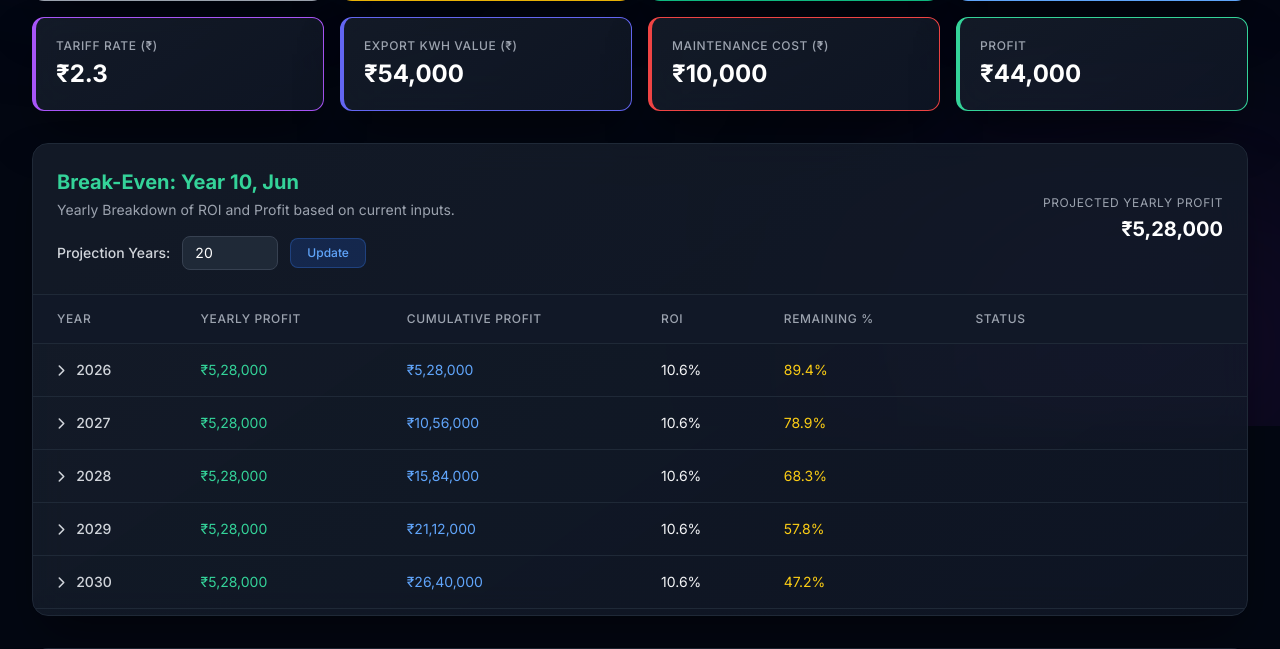
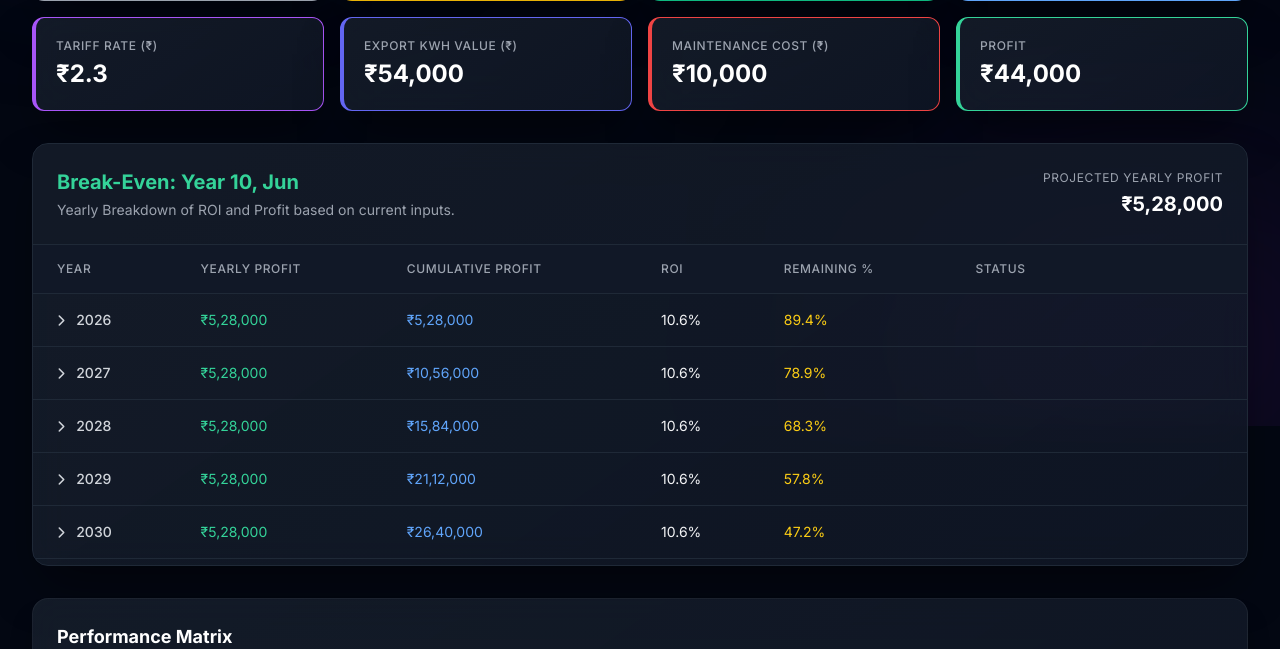
Before and after one commit to puvinpks003-bot/mw_solar_2, a Django app: page /admin-portal/user/6/dashboard/ in a window 1280 px wide. Shown: the part 374-1023 px from the top of the page. Run offline with Django 5.2, Linux system fonts and the light colour scheme; a user stored in the database is signed in; data comes from the database, SQL or seed files in the repository; some libraries are stand-ins or nearby versions.

Commit message:
with new code'

```diff
--- a/solar/views.py
+++ b/solar/views.py
@@ -362,22 +362,28 @@ def get_dashboard_context(request, target_user, view_only=False):
         remaining_pct = max(0, ((sim_project_cost - cumulative) / sim_project_cost) * 100) if sim_project_cost > 0 else 0
         roi_pct = (sim_net_yearly / sim_project_cost * 100) if sim_project_cost > 0 else 0
 
-        # Only add to template projections if it's within the requested projection_years OR it's the break-even year
-        if year <= projection_years or year_is_break_even:
-            sim_projections.append({
-                'year': year,
-                'actual_year': actual_year,
-                'profit': round(sim_net_yearly, 2),
-                'cumulative': round(cumulative, 2),
-                'roi': round(roi_pct, 2),
-                'remaining_pct': round(remaining_pct, 2),
-                'months': months_data,
-                'is_break_even': year_is_break_even,
-                'break_even_month': year_break_even_month
-            })
+        # Add to template projections unconditionally; we will slice it later
+        sim_projections.append({
+            'year': year,
+            'actual_year': actual_year,
+            'profit': round(sim_net_yearly, 2),
+            'cumulative': round(cumulative, 2),
+            'roi': round(roi_pct, 2),
+            'remaining_pct': round(remaining_pct, 2),
+            'months': months_data,
+            'is_break_even': year_is_break_even,
+            'break_even_month': year_break_even_month
+        })
 
-    # Truncate chart data to match the display years (max of requested projection_years or break-even year)
-    display_years = max(projection_years, min_projection_years) if min_projection_years > 0 else projection_years
+    # Enforce minimum projection years if break-even is found
+    if is_break_even_found and projection_years < min_projection_years:
+        projection_years = min_projection_years
+
+    # Truncate chart data to match the display years
+    display_years = projection_years
+
+    # Slice the projections list to only show up to display_years
+    sim_projections = sim_projections[:display_years]
     months_to_display = display_years * 12
     chart_cumulative_data = chart_cumulative_data[:months_to_display]
     chart_investment_data = chart_investment_data[:months_to_display]
@@ -419,7 +425,8 @@ def get_dashboard_context(request, target_user, view_only=False):
                 sim_own_usage=sim_own_usage,
                 sim_tariff_rate=sim_tariff_rate,
                 sim_maint_val=sim_maint_val,
-                sim_tax_pct=sim_tax_pct
+                sim_tax_pct=sim_tax_pct,
+                sim_net_yearly=sim_net_yearly
             )
             context['force_redirect'] = True
             context['new_calc_id'] = new_calc.id
@@ -460,7 +467,8 @@ def dashboard_view(request):
     if request.user.is_staff:
         return redirect('admin_portal:admin_dashboard')
 
-    context = get_dashboard_context(request, request.user, view_only=False)
+    is_view_only = request.GET.get('view_only') == '1'
+    context = get_dashboard_context(request, request.user, view_only=is_view_only)
 
     if context.get('force_redirect'):
         if request.headers.get('HX-Request') == 'true':
@@ -468,11 +476,6 @@ def dashboard_view(request):
             return render(request, 'solar/dashboard.html', context)
         url = f"{reverse('dashboard')}?calc_id={context['new_calc_id']}"
         return redirect(url)
-
-    # We must also ensure view_only from GET is respected (only if strictly requested)
-    is_view_only = request.GET.get('view_only') == '1'
-    if is_view_only:
-        context = get_dashboard_context(request, request.user, view_only=True)
 
     context['dashboard_url'] = reverse('dashboard')
 
--- a/templates/solar/history.html
+++ b/templates/solar/history.html
@@ -60,7 +60,7 @@
                                 <a href="{% url 'dashboard' %}?project_cost={{ calc.sim_project_cost|stringformat:'.0f' }}&monthly_gen={{ calc.sim_monthly_gen|stringformat:'.2f' }}&own_usage={{ calc.sim_own_usage|stringformat:'.2f' }}&tariff_rate={{ calc.sim_tariff_rate|stringformat:'.2f' }}&maint_val={{ calc.sim_maint_val|stringformat:'.2f' }}&tax_pct={{ calc.sim_tax_pct|stringformat:'.2f' }}&view_only=1"
                                    class="inline-flex items-center gap-1.5 px-3 py-1.5 rounded-lg bg-blue-500/10 text-blue-400 hover:bg-blue-500/20 hover:text-blue-300 transition-all border border-blue-500/20 font-medium text-xs shadow-sm"
                                    title="Load this projection into Dashboard">
-                                    <i class="fa-solid fa-chart-line"></i> Load
+                                    <i class="fa-solid fa-chart-line"></i> View
                                 </a>
                                 <button type="button"
                                         onclick="window.dispatchEvent(new CustomEvent('open-delete-modal', { detail: { url: '{% url 'delete_calculation' calc.id %}', id: '{{ calc.id }}' } }))"
@@ -224,6 +224,9 @@
     $(document).ready(function() {
         $('#historyTable').DataTable({
             "order": [[ 0, "desc" ]],
+            "columnDefs": [
+                { "orderable": false, "targets": 6 }
+            ],
             "pageLength": 10,
             "ordering": true,
             "info": true,
--- a/templates/solar/includes/dashboard_content.html
+++ b/templates/solar/includes/dashboard_content.html
@@ -11,13 +11,16 @@
     <!-- Unified Inputs Panel (Python Driven) -->
     <div x-data="{
           isParamsOpen: true,
+          projectCost: {{ sim_project_cost|default:0|floatformat:'-2' }},
           monthlyGen: {{ sim_monthly_gen|default:0|floatformat:'-2' }},
           ownUsage: {{ sim_own_usage|default:0|floatformat:'-2' }},
           tariffRate: {{ sim_tariff_rate|default:0|floatformat:'-2' }},
           maintVal: {{ sim_maint_val|default:0|floatformat:'-2' }},
           get exportKwh() { return Math.max(0, Number(this.monthlyGen || 0) - Number(this.ownUsage || 0)); },
           get exportValue() { return this.exportKwh * Number(this.tariffRate || 0); },
-          get profit() { return this.exportValue - Number(this.maintVal || 0); }
+          get profit() { return this.exportValue - Number(this.maintVal || 0); },
+          get roi() { return this.projectCost > 0 ? ((this.profit * 12) / this.projectCost * 100) : 0; },
+          get payback() { return this.profit > 0 ? (this.projectCost / (this.profit * 12)) : 0; }
       }" class="glass-card rounded-2xl overflow-hidden mb-8 border border-blue-500/30">
         <div @click="isParamsOpen = !isParamsOpen" class="p-6 border-b border-gray-800 bg-blue-900/10 cursor-pointer flex justify-between items-center hover:bg-blue-900/20 transition-colors">
             <div>
@@ -40,7 +43,7 @@
                     <!-- Inputs -->
                     <div>
                         <label class="block text-sm font-medium text-gray-400 mb-2">Total Project Cost (₹)</label>
-                        <input type="number" step="any" id="param_project_cost" name="project_cost" value="{{ sim_project_cost|floatformat:'-2' }}" class="block w-full bg-gray-900 border border-gray-700 rounded-xl py-2 px-3 text-white focus:ring-blue-500 focus:border-blue-500 transition-colors" />
+                        <input type="number" step="any" id="param_project_cost" name="project_cost" x-model.number="projectCost" class="block w-full bg-gray-900 border border-gray-700 rounded-xl py-2 px-3 text-white focus:ring-blue-500 focus:border-blue-500 transition-colors" />
                     </div>
 
                     <div>
@@ -61,7 +64,11 @@
                         <input type="number" step="any" id="param_tariff_rate" name="tariff_rate" x-model.number="tariffRate" class="block w-full bg-gray-900 border border-gray-700 rounded-xl py-2 px-3 text-white focus:ring-blue-500 focus:border-blue-500 transition-colors" />
                     </div>
                     <div>
-                        <p></p>
+                        <label class="block text-sm font-medium text-gray-400 mb-2">Projection Years</label>
+                        <input type="number" name="projection_years" id="projection_years_input" value="{{ display_years|default:20 }}" min="{% if sim_break_even_text != 'Not Reached' %}{{ min_projection_years }}{% else %}1{% endif %}" class="block w-full bg-gray-900 border border-gray-700 rounded-xl py-2 px-3 text-white focus:ring-blue-500 focus:border-blue-500 transition-colors" />
+                        {% if sim_break_even_text != 'Not Reached' %}
+                        <p class="text-xs text-gray-500 mt-1">Minimum: {{ min_projection_years }} (Investment Recovered)</p>
+                        {% endif %}
                     </div>
 
                     <div>
@@ -75,6 +82,14 @@
                     <div>
                         <label class="block text-sm font-medium text-emerald-400 mb-2">Profit (₹)</label>
                         <input type="text" readonly :value="formatCurrency(profit)" class="block w-full bg-gray-800 border border-emerald-900/50 rounded-xl py-2 px-3 text-emerald-400 font-bold cursor-not-allowed" />
+                    </div>
+                    <div>
+                        <label class="block text-sm font-medium text-blue-400 mb-2">Est. ROI (Yearly)</label>
+                        <input type="text" readonly :value="formatNumber(roi, 1) + '%'" class="block w-full bg-gray-800 border border-blue-900/50 rounded-xl py-2 px-3 text-blue-400 font-bold cursor-not-allowed" />
+                    </div>
+                    <div>
+                        <label class="block text-sm font-medium text-purple-400 mb-2">Est. Payback</label>
+                        <input type="text" readonly :value="payback > 0 ? formatNumber(payback, 1) + ' Yrs' : 'N/A'" class="block w-full bg-gray-800 border border-purple-900/50 rounded-xl py-2 px-3 text-purple-400 font-bold cursor-not-allowed" />
                     </div>
 
                     <!-- Hidden fields to preserve other required defaults -->
@@ -137,31 +152,6 @@
             <div>
                 <h3 class="text-xl font-bold text-emerald-400">Break-Even: {{ sim_break_even_text }}</h3>
                 <p class="text-sm text-gray-400 mt-1">Yearly Breakdown of ROI and Profit based on current inputs.</p>
-
-                <div class="mt-4 flex items-center gap-3" x-data="{ years: {{ display_years|default:20 }} }">
-                    <label class="text-sm text-gray-300 font-medium">Projection Years:</label>
-                    <input type="number" x-model="years" min="{{ min_projection_years }}" class="bg-gray-800 text-white rounded-lg px-3 py-1.5 w-24 text-sm border border-gray-700 focus:border-blue-500 focus:ring-1 focus:ring-blue-500 outline-none transition-all">
-                    <button @click="
-                        const form = document.getElementById('sim-form');
-                        if (form) {
-                            form.insertAdjacentHTML('beforeend', `<input type=\'hidden\' name=\'projection_years\' value=\'${years}\'>`);
-                            form.dispatchEvent(new Event('submit', { cancelable: true, bubbles: true }));
-                        } else {
-                            const url = new URL(window.location.href);
-                            url.searchParams.set('projection_years', years);
-                            if (typeof htmx !== 'undefined') {
-                                htmx.ajax('GET', url.toString(), {
-                                    target: '#dashboard-wrapper',
-                                    select: '#dashboard-wrapper',
-                                    swap: 'outerHTML'
-                                });
-                            } else {
-                                window.location.href = url.toString();
-                            }
-                        }
-                    " class="bg-blue-600/20 hover:bg-blue-600/40 text-blue-400 border border-blue-500/30 text-xs px-4 py-1.5 rounded-lg transition-colors font-medium">Update</button>
-                    <span class="text-xs text-gray-500 ml-2" x-show="years < {{ min_projection_years }}">Minimum: {{ min_projection_years }} (Investment Recovered)</span>
-                </div>
             </div>
             <div class="text-right hidden md:block">
                 <p class="text-xs text-gray-400 uppercase tracking-wider mb-1">Projected Yearly Profit</p>
```
